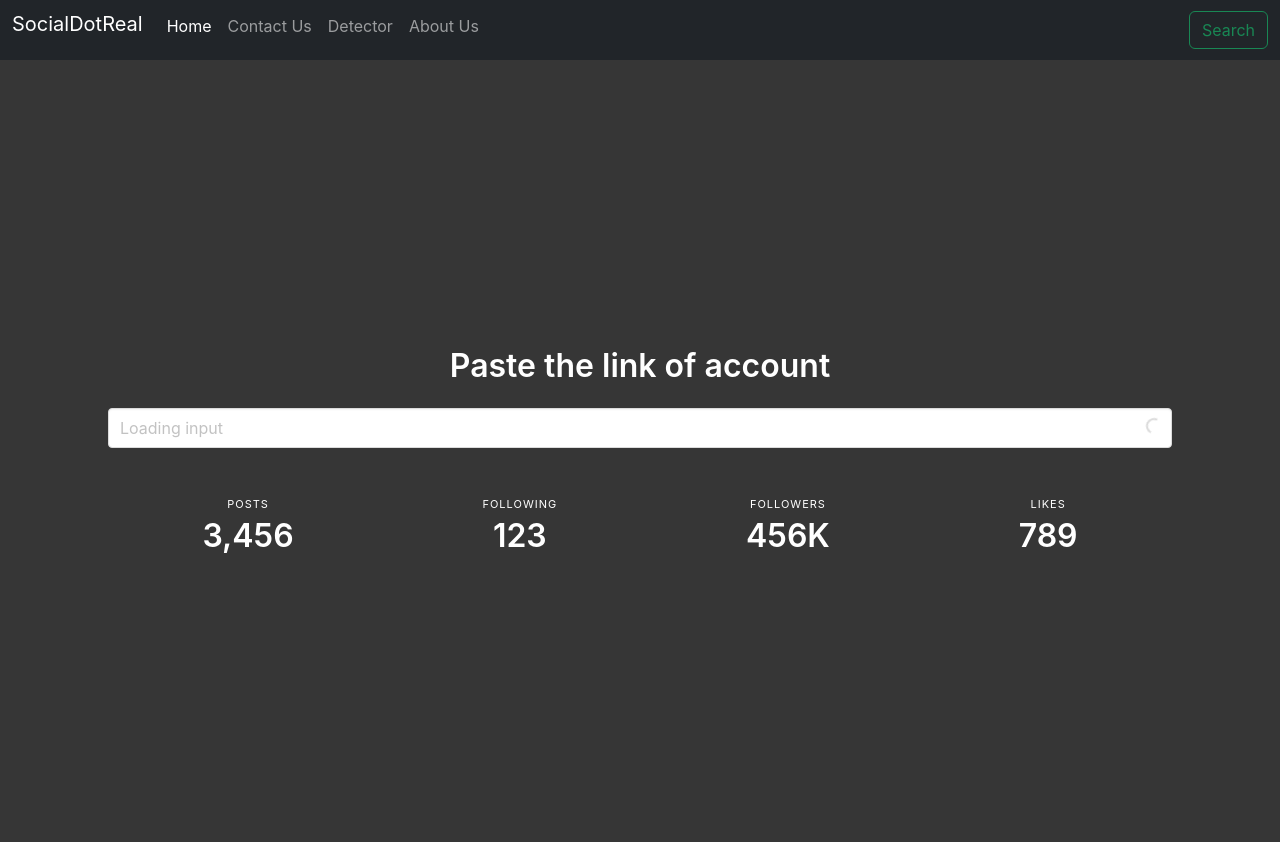
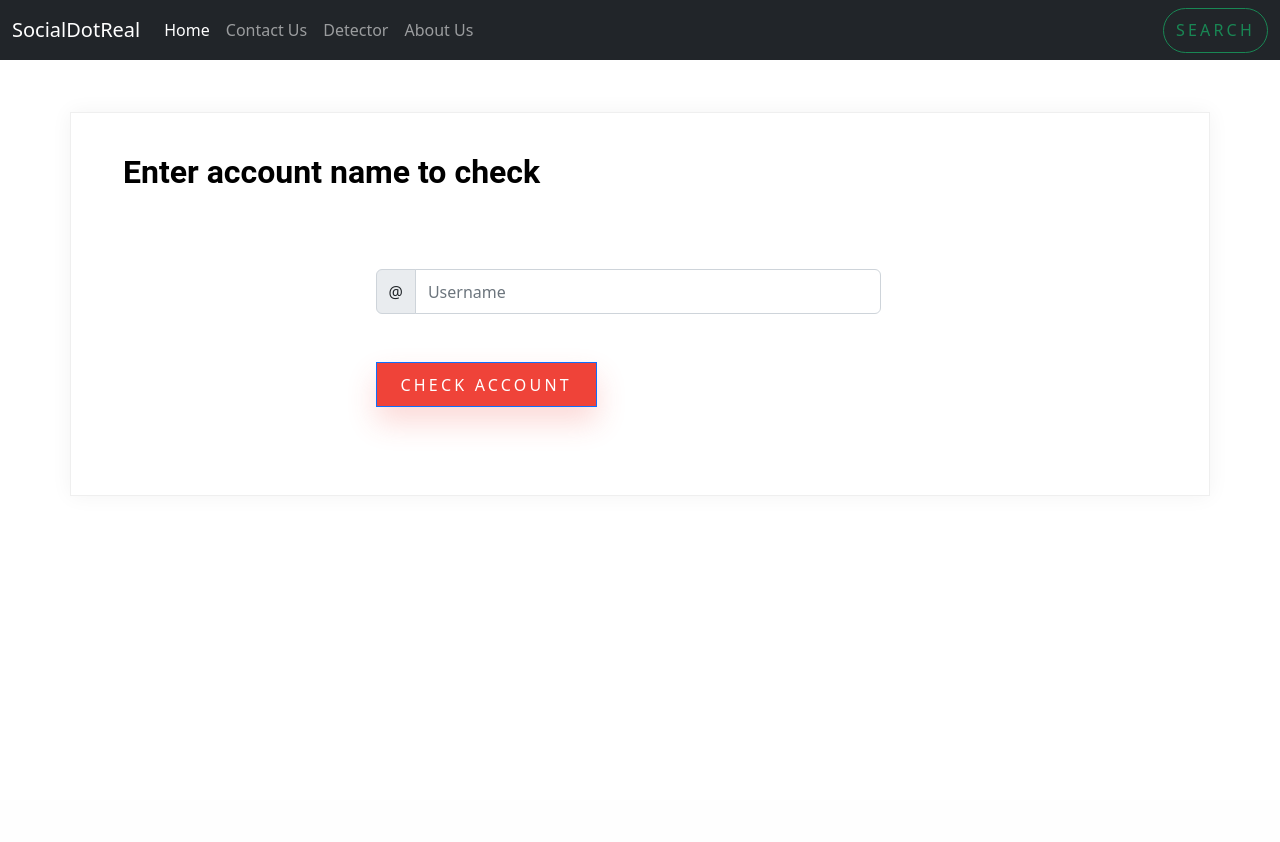
Before and after one commit to Kunalw007/SocialDotReal, a Django app: page /detector in a window 1280 px wide. After the commit the page ends 496 px from the top, so only its background shows below. Run offline with Django 4.2, Linux system fonts and the light colour scheme.

Commit message:
Detector page

```diff
--- a/templates/detector.html
+++ b/templates/detector.html
@@ -3,14 +3,17 @@
 {% block title %}
 Detector
 {% endblock title %}
+{% block styles %}
+<link rel="stylesheet" href="static/css/style.css">
+{% endblock styles %}
+{% block cdn %}
+<!-- <link rel="stylesheet" href="https://cdn.jsdelivr.net/npm/bulma@0.9.4/css/bulma.min.css"> -->
 
-{% block cdn %}
-<link rel="stylesheet" href="https://cdn.jsdelivr.net/npm/bulma@0.9.4/css/bulma.min.css">
 {% endblock cdn %}
 
 
 {% block body %}
-<section class="hero is-dark is-large">
+<!-- <section class="hero is-dark is-large">
     <div class="hero-body">
       <div class="container has-text-centered">
         <p class="title">
@@ -57,5 +60,39 @@ Detector
         </div>
       </nav>
     </div>
-  </section>
+  </section> -->
+  <body>
+    <div class="content">
+
+      <div class="container">
+        <div class="row align-items-stretch no-gutters contact-wrap">
+          <div class="col-md-12">
+            <div class="form h-100">
+              <h3>Enter account name to check</h3>
+              <form class="mb-5" method="post" id="contactForm" name="contactForm">
+                <div class="row">
+                  <div class="col-md-6 form-group mb-4 mt-5">
+                    <div class="input-group flex-nowrap start-50">
+                      <span class="input-group-text" id="addon-wrapping">@</span>
+                      <input type="text" class="form-control" placeholder="Username" aria-label="Username" aria-describedby="addon-wrapping">
+                    </div>
+                  </div>
+                </div>
+                <div class="row">
+                  <div class="col-3"></div>
+                  <div class="col-7">
+                    <input type="submit" value="Check Account" class="btn btn-primary rounded-0 py-2 px-4 mt-4" style="margin-left: -12px;">
+                  <span class="submitting"></span>
+                  </div>
+                </div>
+              </form>
+
+            </div>
+          </div>
+        </div>
+      </div>
+
+    </div>
+
+    </body>
 {% endblock body %}
```
